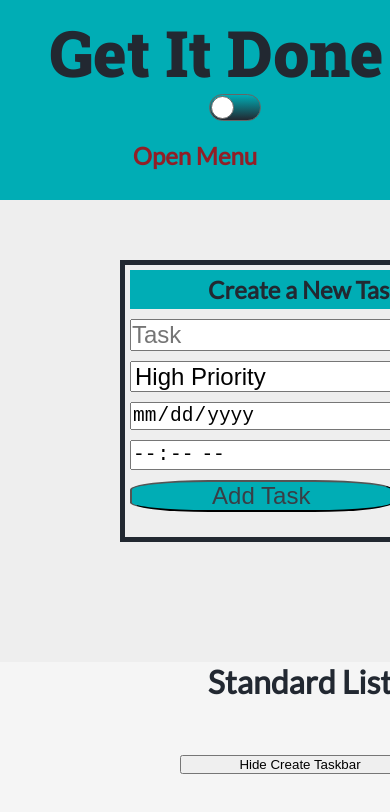
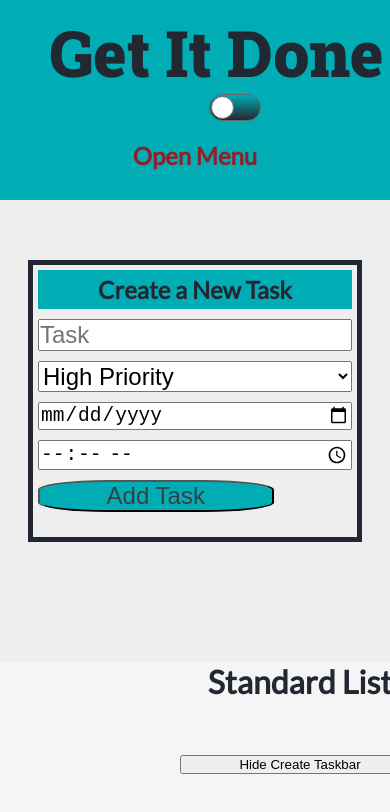
Before and after one commit to ejoc1103/get-it-done, a React (Create React App) app in the folder get-it-done/: page / in a window 390 px wide. Shown: the top 812 px of the page. Built offline with nearby package versions, Linux system fonts and the light colour scheme.

Commit message:
Working on mobile responsiveness

```diff
--- a/get-it-done/src/Components/utilities/CreateTask.js
+++ b/get-it-done/src/Components/utilities/CreateTask.js
@@ -19,21 +19,18 @@ const CreateTaskStyled = styled.div`
 
   @media (max-width: 905px) {
     margin-top: 150px;
+    justify-self: center;
+    align-self: center;
   }
 
   @media (max-width: 768px) {
     margin-top: 150px;
-    width: 500px;
-    position: -webkit-sticky; /* Safari */
-    position: sticky;
     top: 25%;
+    justify-self: center;
   }
 
-  @media (max-width: 475px) {
+  @media (max-width: 520px) {
     margin-top: 260px;
-    width: 350px;
-    position: -webkit-sticky; /* Safari */
-    position: sticky;
     top: 25%;
   }
 `;
--- a/get-it-done/src/Components/utilities/InputArea.js
+++ b/get-it-done/src/Components/utilities/InputArea.js
@@ -9,7 +9,6 @@ const InputAreaStyled = styled.div`
   gap: 10px;
   margin-bottom: 20px;
   > h2 {
-    width: 100%;
     background: ${({ theme }) => theme.primaryColor};
     text-align: center;
     padding: 5px 0;
@@ -70,6 +69,11 @@ const DailyTimeStyled = styled.div`
 const PrioritzieStyled = styled.div`
   > select {
     font-size: 1.5em;
+  }
+  @media (max-width: 475px) {
+    > select {
+      font-size: 1em;
+    }
   }
 `;
 
```
